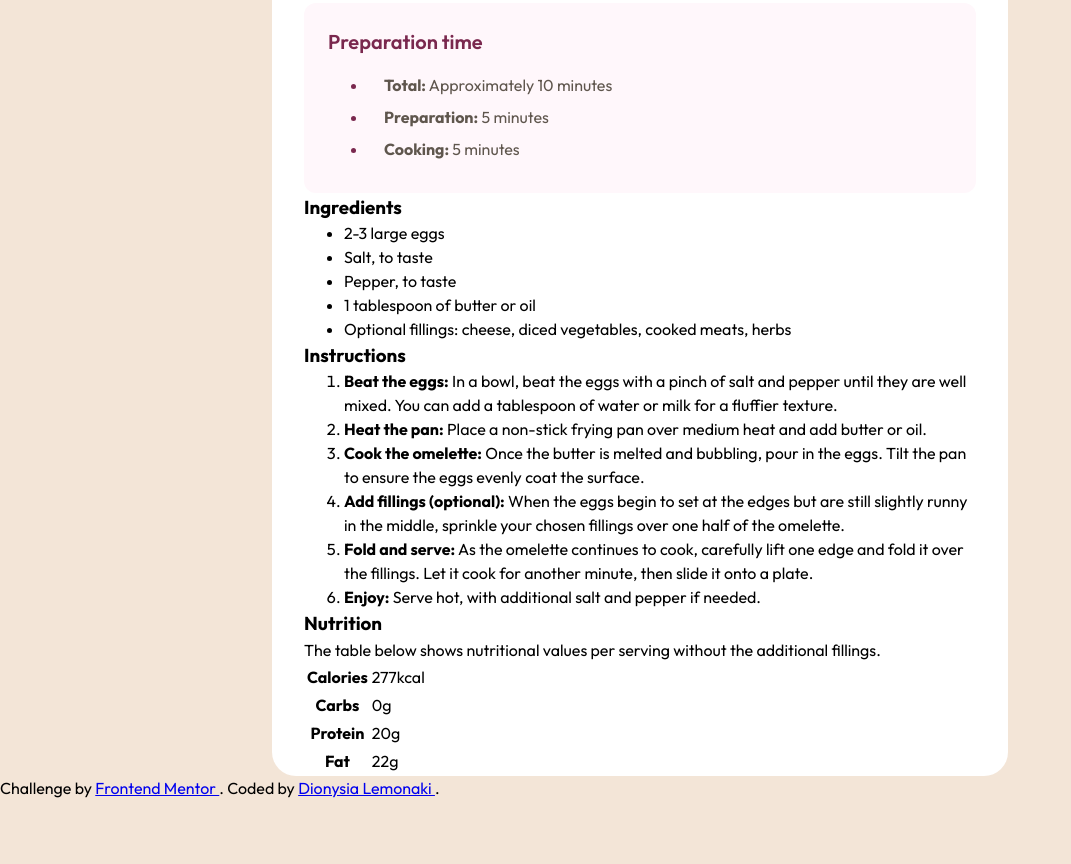
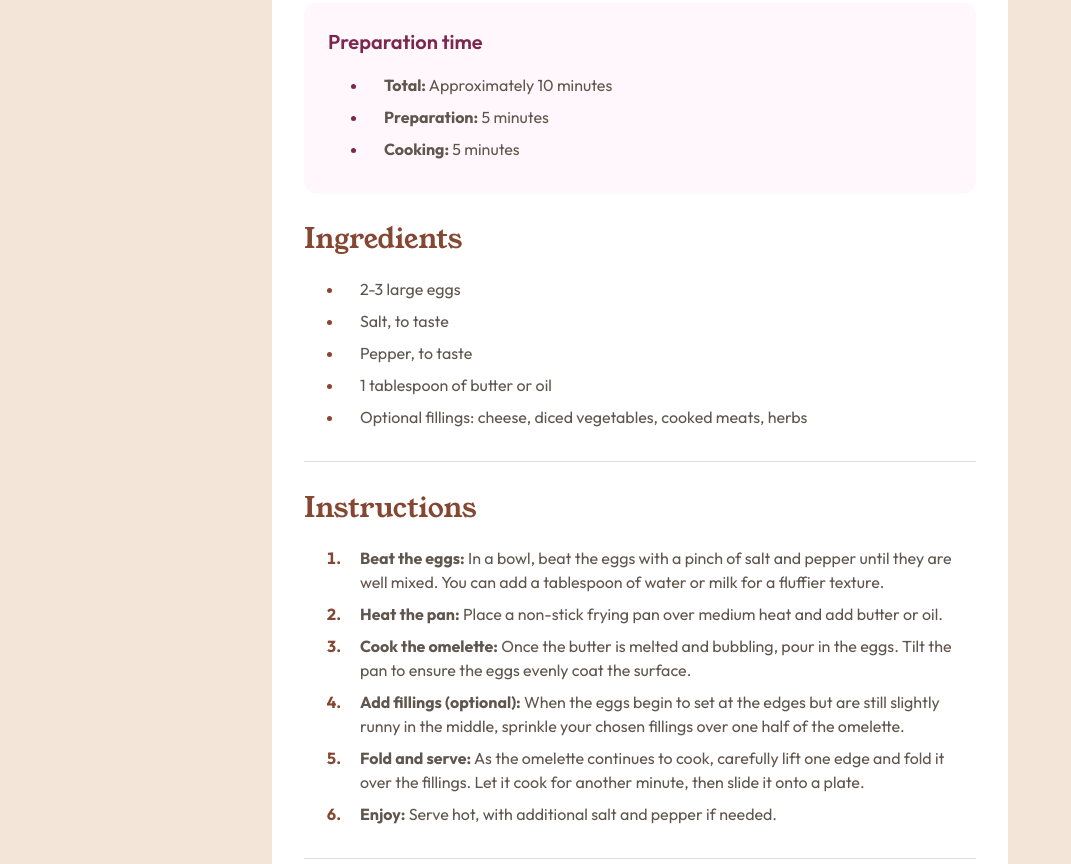
Before and after one commit to dionysia-lemonaki/FEM-recipe-page, a plain HTML site: page index.html in a window 1280 px wide. Shown: the part 656-1520 px from the top of the page, without its empty margins (0-1071 px from the left). Before the commit the page ends 1456 px from the top, so only its background shows below. Drawn offline with Linux system fonts and the light colour scheme.

Commit message:
Add remaining styles

```diff
--- a/css/styles.css
+++ b/css/styles.css
@@ -90,6 +90,7 @@ body {
     margin-inline: auto;
     background-color: var(--white);
     padding-inline: var(--spacing-400);
+    padding-bottom: var(--spacing-400);
 }
 
 .recipe-img-wrapper {
@@ -144,6 +145,93 @@ body {
     color: var(--rose-800);
 }
 
+
+.recipe-ingredients-title,
+.recipe-instructions-title,
+.recipe-nutrition-title {
+    margin-top: var(--spacing-400);
+    color: var(--brown-800);
+    font-family: "Young serif", serif;
+    font-size: var(--font-size-xl);
+    font-weight: var(--font-weight-regular);
+    line-height: var(--line-height-sm);
+}
+
+.recipe-ingredients-list,
+.recipe-instructions-list {
+    margin-top: var(--spacing-300);
+    color: var(--stone-600);
+    font-weight: var(--font-weight-regular);
+}
+
+.recipe-ingredients-list-item,
+.recipe-instructions-list-item {
+    padding-left: var(--spacing-200);
+    margin-bottom: var(--spacing-100);
+}
+
+
+.recipe-ingredients-list-item:last-child,
+.recipe-instructions-list-item:last-child {
+    margin-bottom: var(--spacing-400);
+}
+
+.recipe-ingredients-list-item::marker,
+.recipe-instructions-list-item::marker {
+    color: var(--brown-800);
+    font-weight: var(--font-weight-bold);
+}
+
+.recipe-ingredients,
+.recipe-instructions {
+    border-bottom: 1px solid var(--stone-150);
+}
+
+.recipe-nutrition-intro {
+    margin-top: var(--spacing-300);
+    color: var(--stone-600);
+}
+
+.recipe-nutrition-table {
+    margin-top: var(--spacing-300);
+    width: 100%;
+    border-collapse: collapse;
+}
+
+.recipe-nutrition-table-row th {
+    width: 50%;
+    color: var(--stone-600);
+    font-weight: var(--font-weight-regular);
+    text-align: left;
+}
+
+.recipe-nutrition-table-row td {
+    color: var(--brown-800);
+    font-weight: var(--font-weight-bold);
+}
+
+.recipe-nutrition-table-row th,
+.recipe-nutrition-table-row td {
+    border-bottom: 1px solid var(--stone-150);
+    padding: var(--spacing-150) var(--spacing-400);
+}
+
+.recipe-nutrition-table-row:last-child th,
+.recipe-nutrition-table-row:last-child td {
+    border-bottom: none;
+}
+
+/* Foooter Styles */
+
+footer {
+    margin-top: var(--spacing-200);
+    text-align: center;
+}
+
+footer a {
+    color: var(--rose-800);
+}
+
 /* Larger Screen Styles */
 
 @media (min-width: 48rem) {
```
Also changed, not shown: index.html (+3 -3 lines).
